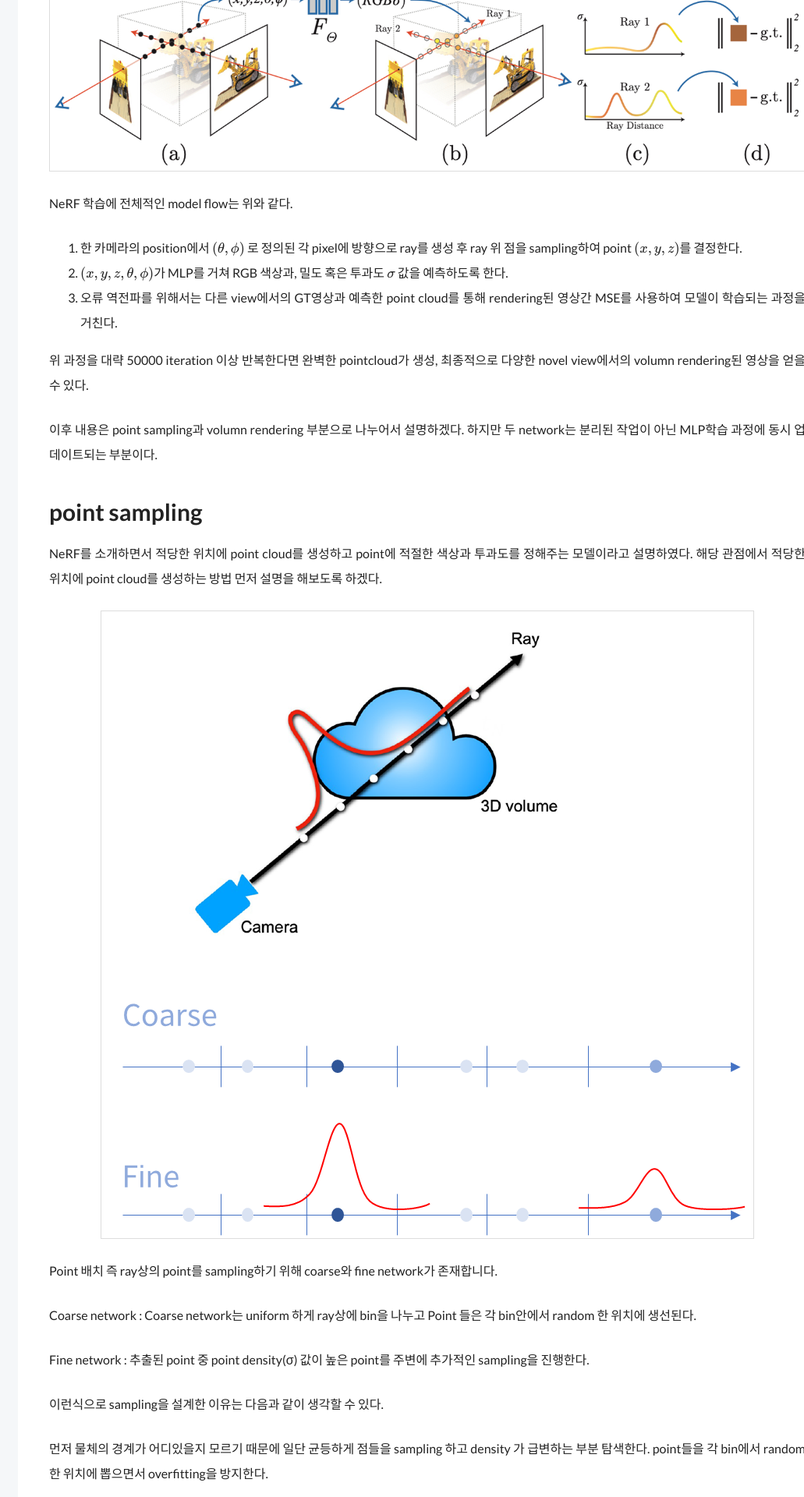
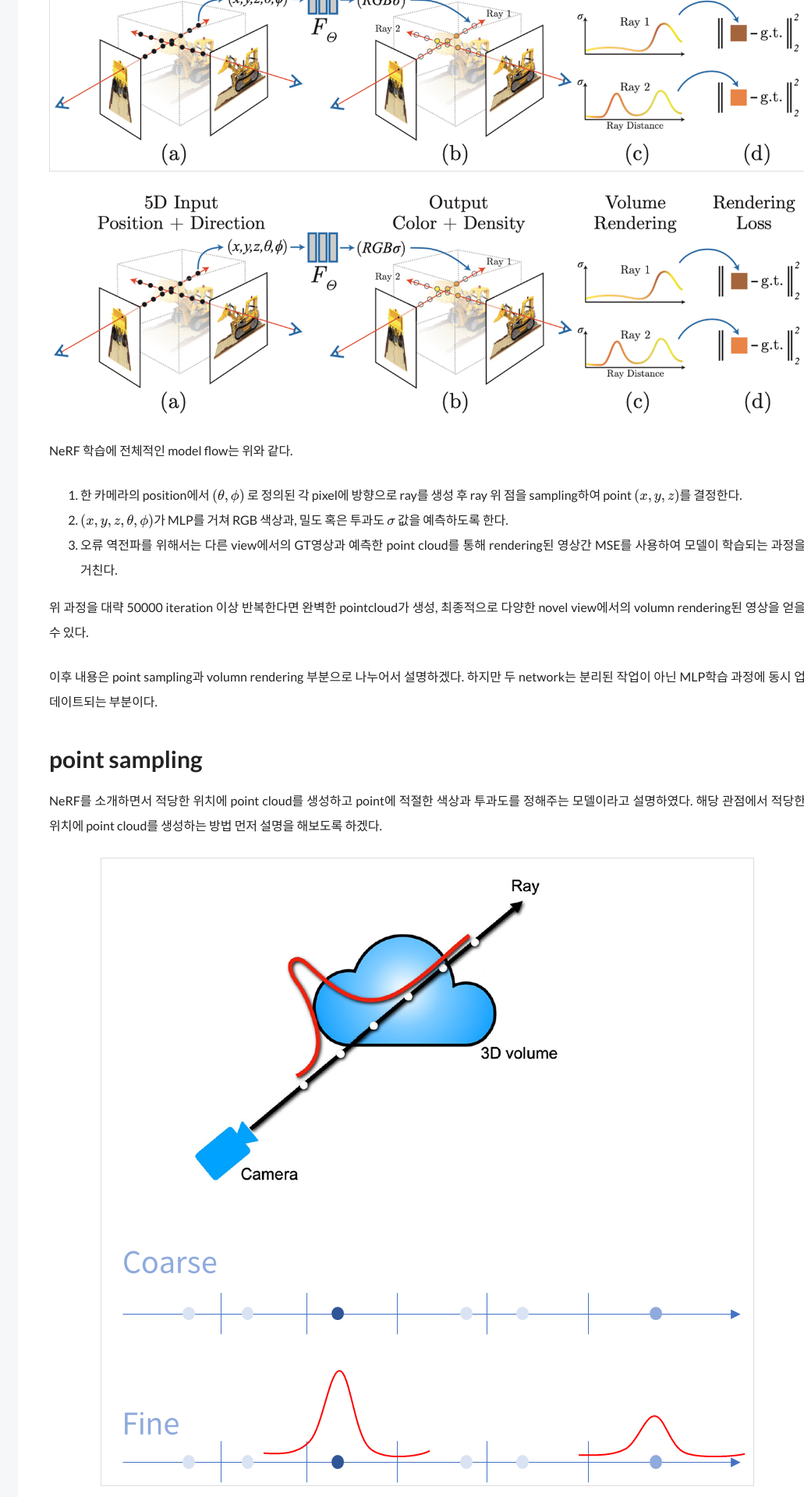
Before and after one commit to donguk071/donguk071.github.io, a Jekyll site: the page built from _posts/2023-08-01-NeRF.md, in a window 1280 px wide. Shown: the part 1471-3391 px from the top of the page at 78% size, without its empty margins (249-1280 px from the left). Built offline with Jekyll 4.4.1, drawn with Linux system fonts in a browser that asks for light colours; formulas are drawn with MathJax 3; comment, search, counter and statistics services are not loaded.

Commit message:
test img boarder

```diff
--- a/_posts/2023-08-01-NeRF.md
+++ b/_posts/2023-08-01-NeRF.md
@@ -38,6 +38,8 @@ Computer vision 에서 novel view synthesis 와 3d scene reconstruction 이라
 NeRF는 기본적으로 volume rendering 을 기반으로 하기 때문에 point cloud로부터 scene을 생성하는 것을 목표로 한다. 다시 말해 NeRF는 궁극적으로 적당한 위치에 배치된 point cloud에  적당한 색상을 더해주는 모델이라고 이해 할 수 있다.
 
 ![Untitled](/assets/post_images/NeRF/Untitled%201.png)
+
+<img src="/assets/post_images/NeRF/Untitled%201.png" style="border:0;">
 
 NeRF 학습에 전체적인 model flow는 위와 같다.
 
```
